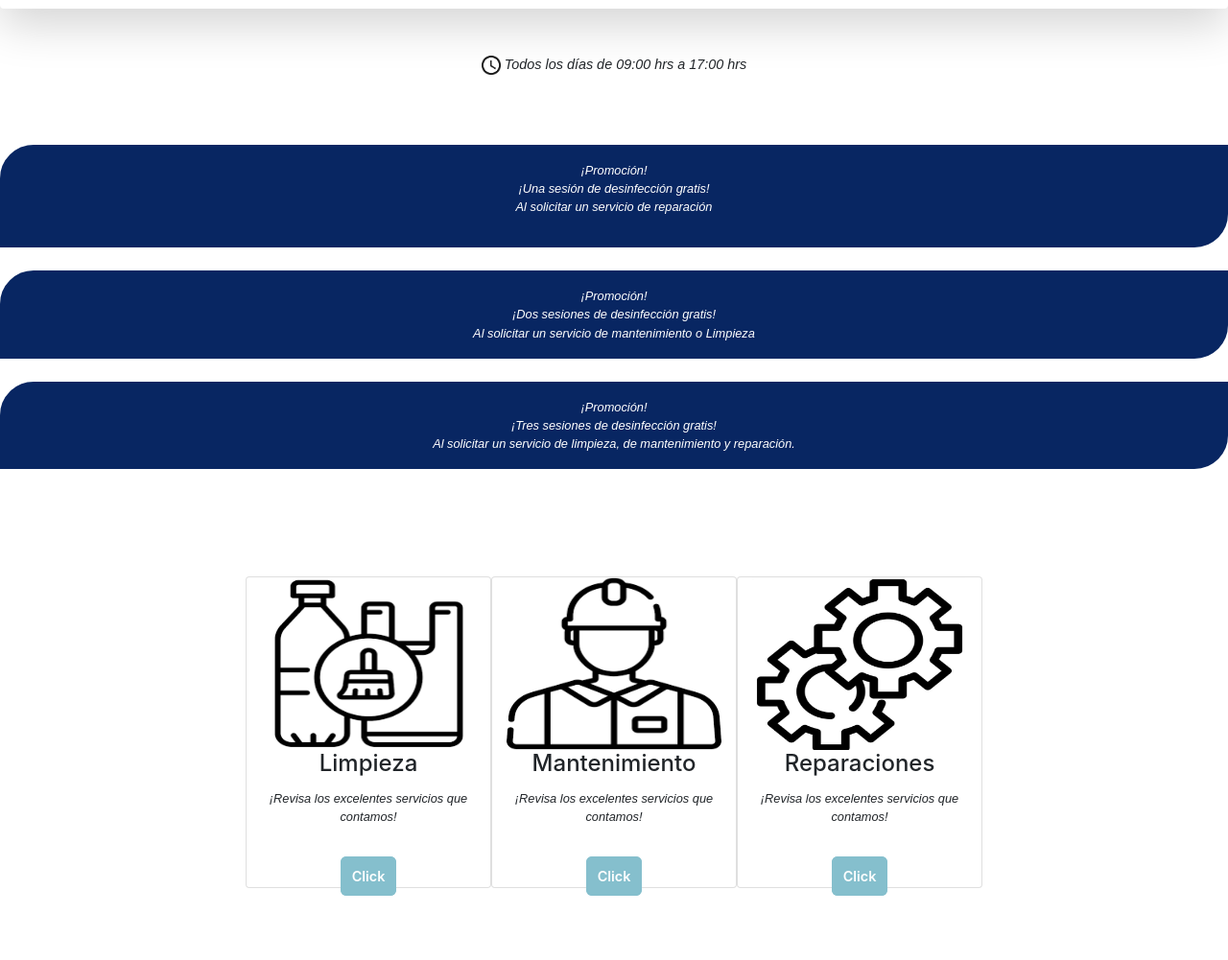
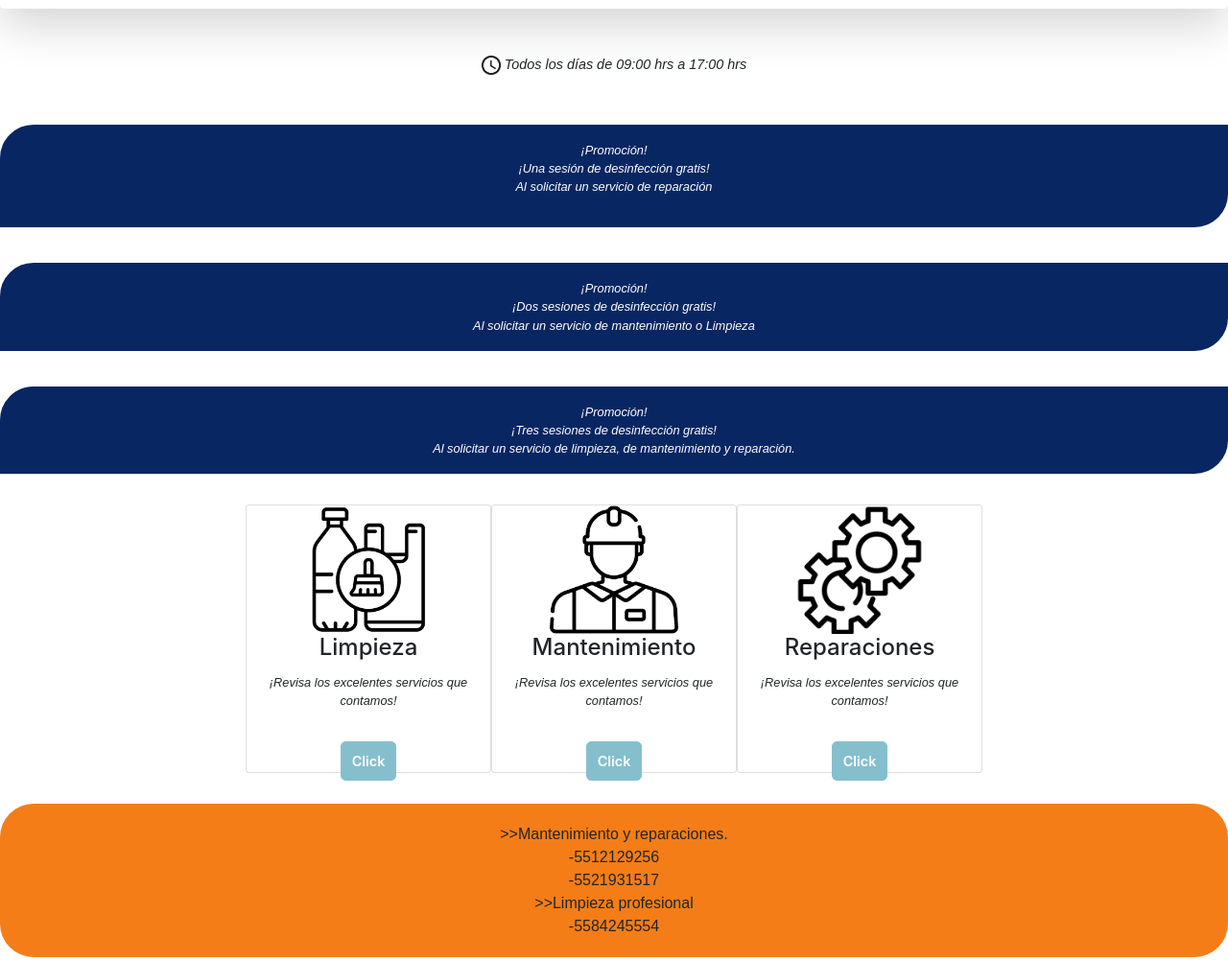
Before and after one commit to normansanchezn/MarujWeb, a plain HTML site: page index.html in a window 1280 px wide. Shown: the part 103-1104 px from the top of the page at 96% size. Drawn offline with nearby package versions, Linux system fonts and the light colour scheme.

Commit message:
[FIX} Se quitan las etiquetas br de index y de cambian por margins
Se ponen atributos de CSS para respetar los margins de los elementos de las views.

```diff
--- a/css/index.css
+++ b/css/index.css
@@ -44,7 +44,7 @@ body{
     font-weight: 400 ;
     color: #ffffff;
     background: #082662;
-    margin: 0 0 auto;
+    margin: 1em 0 auto;
     overflow: hidden;
     padding: 15px;
     border-radius: 35px 0px 35px 0px;
@@ -53,10 +53,12 @@ body{
     border: 2px solid #082662
 }
 
+.box-separator {
+    margin-top: 4em !important;
+}
 
 .card-img-top{
-    width: 318px;
-    height: 180px;
+    max-width: 60%;
 }
 
 .btn-btn-primary {
@@ -96,7 +98,7 @@ body{
     font-family: 'Roboto ', sans-serif;
     font-weight: 300;
     background: #F47D17;
-    margin: 0 0 25px;
+    margin: 2em 0 2em;
     overflow: hidden;
     padding: 20px;
     border-radius: 35px 35px 35px 35px;
@@ -117,4 +119,5 @@ body{
 
  .container{
      max-width: 60% !important;
+     margin-top: 2em;
  }
--- a/index.html
+++ b/index.html
@@ -1,10 +1,8 @@
 <!DOCTYPE html>
 <html lang="en">
-
   <head>
     <meta charset="UTF-8">
     <meta name="viewport" content="width=device-width, initial-scale=1.0">
-
     <LINK rel=StyleSheet href="../MarujWeb/css/index.css" type="text/css">
     <link rel="stylesheet" href="https://stackpath.bootstrapcdn.com/bootstrap/4.5.2/css/bootstrap.min.css"
       integrity="sha384-JcKb8q3iqJ61gNV9KGb8thSsNjpSL0n8PARn9HuZOnIxN0hoP+VmmDGMN5t9UJ0Z" crossorigin="anonymous">
@@ -32,11 +30,7 @@
       </div>
     </header>
 
-
-  <br>
-  <br>
-  <br>
-  <div class="caja">
+    <div class="caja box-separator">
       <p>
         ¡Promoción!<br>
         ¡Una sesión de desinfección gratis!<br>
@@ -54,19 +48,10 @@
       ¡Tres sesiones de desinfección gratis!<br>
       Al solicitar un servicio de limpieza, de mantenimiento y reparación.<br>
     </div>
-  <br>
-  </p>
-  <br>
-  <br>
-  <br>
+
     <div class="container">
       <div class="row">
-
-      <div class="row col-xs-12 col-sm-12 col-md-12 col-lg-12 col-xl-12"></div>
-
         <div class="card col-xs-4 col-sm-4 col-md-4 col-lg-4 col-xl-4">
-
-
           <div class="card-block">
             <img src="resources/limpieza.png" class="card-img-top" />
             <h4 class="card-title">Limpieza</h4>
@@ -76,8 +61,6 @@
         </div>
 
         <div class="card col-xs-4 col-sm-4 col-md-4 col-lg-4 col-xl-4">
-
-
           <div class="card-block">
             <img src="resources/mantenimiento.png" class="card-img-top" />
             <h4 class="card-title">Mantenimiento</h4>
@@ -88,7 +71,6 @@
 
 
         <div class="card col-xs-4 col-sm-4 col-md-4 col-lg-4 col-xl-4">
-
           <div class="card-block">
             <img src="resources/reparacion.jpg" class="card-img-top" />
             <h4 class="card-title">Reparaciones</h4>
@@ -99,13 +81,6 @@
       </div>
     </div>
     </div>
-
-
-  <br>
-  <br>
-  <br>
-  <br>
-  <br>
 
     <div class="numbers-box">
       >>Mantenimiento y reparaciones.
@@ -126,5 +101,4 @@
     </div>
 
   </body>
-
 </html>
```
Lines whose indentation alone changed are shown as unchanged.
